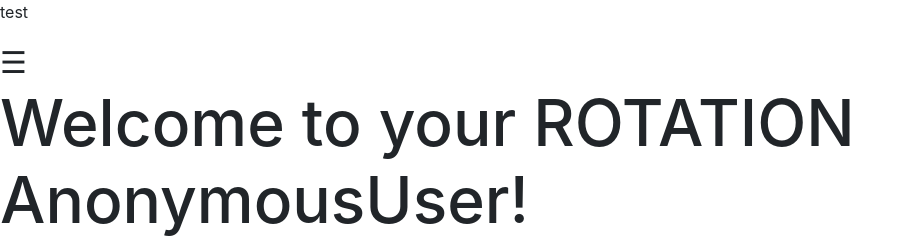
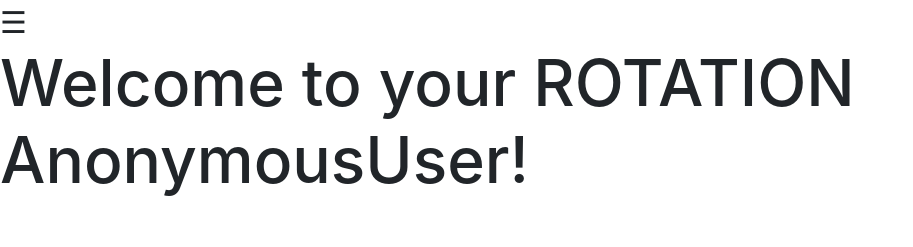
Before and after one commit to frednava67/the_rotation, a Django app: template apps/rotation_app/templates/mhome.html in a window 1280 px wide. Shown: the top 247 px of the page, without its empty margins (0-913 px from the left). Run offline with Django 3.2, Linux system fonts and the light colour scheme; the template is opened without the code that fills it: values that come from a table or form of the project are taken from there, others are empty; data comes from the database, SQL or seed files in the repository; parts of the project's set-up code (start-up, migrations or seed data) failed here and were passed over; some libraries are stand-ins or nearby versions.

Commit message:
remove p tag from test pull request

```diff
--- a/apps/rotation_app/templates/mhome.html
+++ b/apps/rotation_app/templates/mhome.html
@@ -17,7 +17,6 @@
 </head>
 
 <body>
-    <p>test<p>
     <div id="mySidenav" class="sidenav">
         <a href="javascript:void(0)" class="closebtn" onclick="closeNav()">&times;</a>
         <a href="/">Home</a>
```
